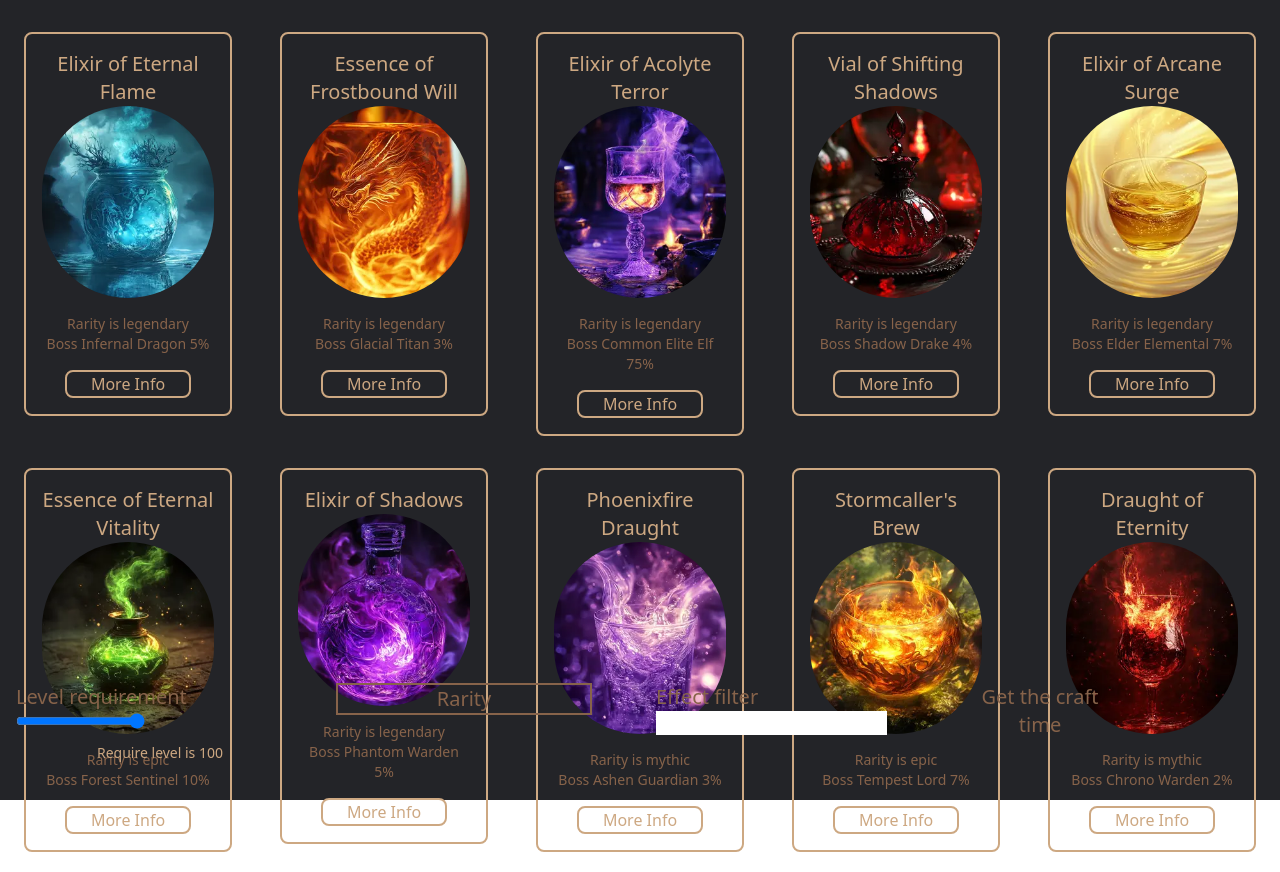
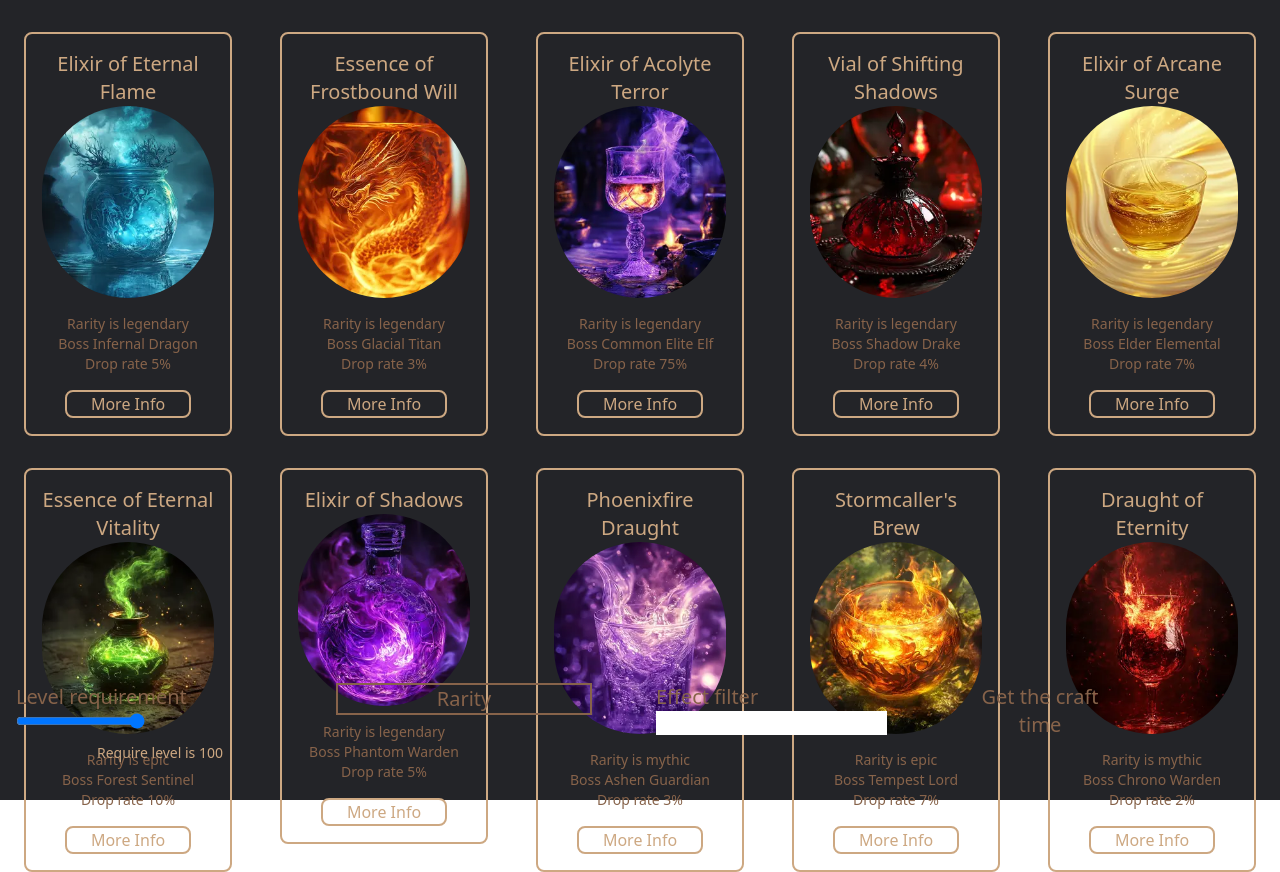
Before and after one commit to mikel161211231/mikel-lopez-intcli2425, a React (Vite) app: page / in a window 1280 px wide. Built offline with nearby package versions, Linux system fonts and the light colour scheme.

Commit message:
[UPDATE] Update the itemcard attribute render text

```diff
--- a/src/components/ItemCard.tsx
+++ b/src/components/ItemCard.tsx
@@ -25,7 +25,8 @@ const PotionCard: React.FC<PotionProps> = ({ potion }) => {
 
                     <div className="text-sm pt-4">
                         <p className="text-sm text-darkSepia">Rarity is {potion.rarity}</p>
-                        <p className="text-sm text-darkSepia">Boss {potion.meta.availability.drop_rate.boss}  {potion.meta.availability.drop_rate.chance}</p>
+                        <p className="text-sm text-darkSepia">Boss {potion.meta.availability.drop_rate.boss}</p>
+                        <p className="text-sm text-darkSepia">Drop rate  {potion.meta.availability.drop_rate.chance}</p>
                     </div>
                     <div className="mt-4">
                         <button onClick={() => setOpenModal(true)} className="text-medievalSepia border-2 rounded-lg border-black pl-6 pr-6 hover:bg-darkSepia">More Info</button>
```
